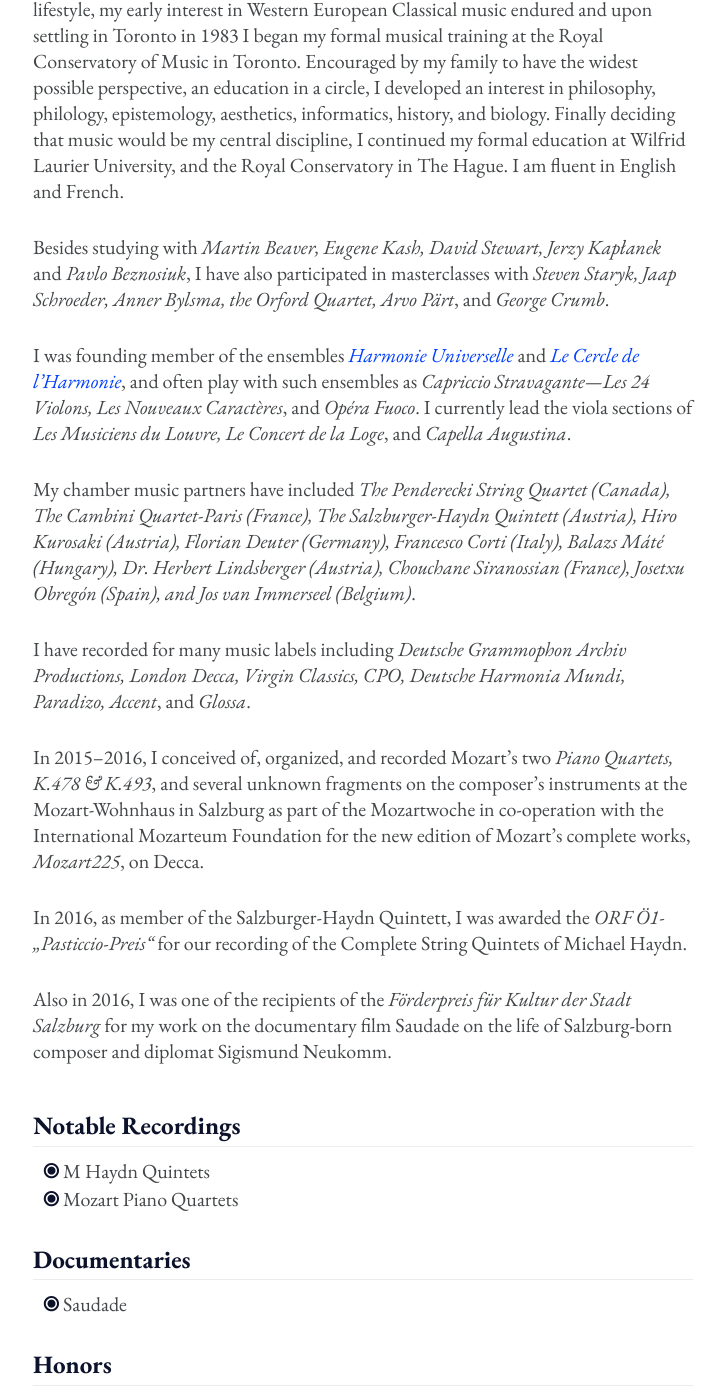
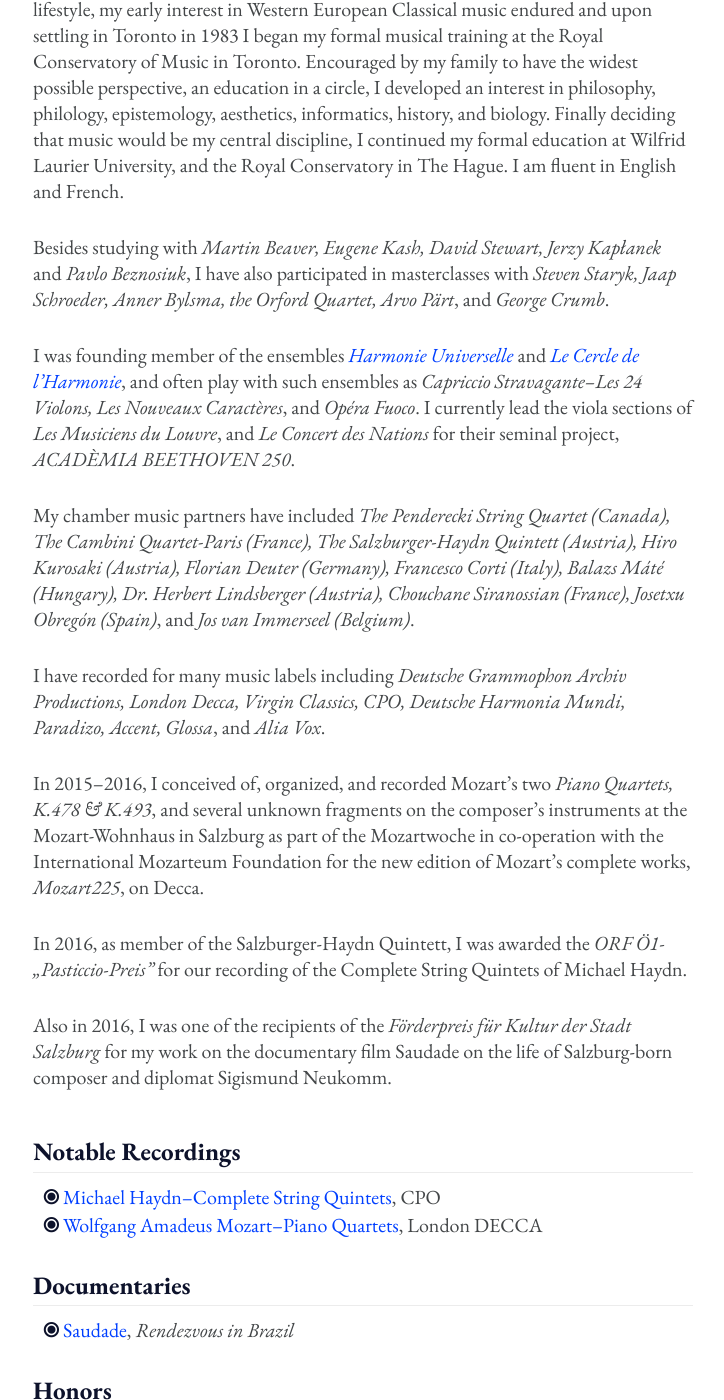
Before and after one commit to davidglidden/davidglidden.github.io, a Jekyll site: the page built from about.md, in a window 1280 px wide and 1400 px high, scrolled down 593 px. Shown: the whole window, without its empty margins (277-1001 px from the left). Built offline with Jekyll 4.4.1, drawn with Linux system fonts in a browser that asks for light colours; some of the changed text lies outside the part shown.

Commit message:
updated text in about & notes

```diff
--- a/about.md
+++ b/about.md
@@ -5,38 +5,41 @@
 excerpt: Pilgrim.
 comments: false
 ---
-
 ## Briefly
 
 ### Avant-propos
 
 I was born into an artistically minded family in Manhattan, New York, in 1974 and spent my early years travelling between Europe, Canada, and the USA with my parents who practice the Spanish art of Flamenco, an art form of intensely energetic and emotional song and dance from the region of Andalusia. In spite of this nomadic lifestyle, my early interest in Western European Classical music endured and upon settling in Toronto in 1983 I began my formal musical training at the Royal Conservatory of Music in Toronto. Encouraged by my family to have the widest possible perspective, an education in a circle, I developed an interest in philosophy, philology, epistemology, aesthetics, informatics, history, and biology. Finally deciding that music would be my central discipline, I continued my formal education at Wilfrid Laurier University, and the Royal Conservatory in The Hague. I am fluent in English and French.
 
-Besides studying with *Martin Beaver, Eugene Kash, David Stewart, Jerzy Kapłanek* and *Pavlo Beznosiuk*, I have also participated in masterclasses with *Steven Staryk, Jaap Schroeder, Anner Bylsma, the Orford Quartet, Arvo Pärt*, and *George Crumb*.
+Besides studying with *Martin Beaver, Eugene Kash, David Stewart, Jerzy Kapłanek* and *Pavlo Beznosiuk*, I have also participated in masterclasses with *Steven Staryk, Jaap Schroeder, Anner Bylsma, the Orford Quartet, Arvo Pärt*, and *George Crumb*.
 
-I was founding member of the ensembles [*Harmonie Universelle*](http://harmonie-universele.com) and [*Le Cercle de l’Harmonie*](http://cercledelharmonie.fr), and often play with such ensembles as *Capriccio Stravagante—Les 24 Violons, Les Nouveaux Caractères*, and *Opéra Fuoco*. I currently lead the viola sections of *Les Musiciens du Louvre, Le Concert de la Loge*, and *Capella Augustina*.
+I was founding member of the ensembles [*Harmonie Universelle*](http://harmonie-universele.com) and [*Le Cercle de l’Harmonie*](http://cercledelharmonie.fr), and often play with such ensembles as *Capriccio Stravagante--Les 24 Violons, Les Nouveaux Caractères*, and *Opéra Fuoco*. I currently lead the viola sections of *Les Musiciens du Louvre*, and *Le Concert des Nations* for their seminal project, *ACADÈMIA BEETHOVEN 250*.
 
-My chamber music partners have included *The Penderecki String Quartet (Canada), The Cambini Quartet-Paris (France), The Salzburger-Haydn Quintett (Austria), Hiro Kurosaki (Austria), Florian Deuter (Germany), Francesco Corti (Italy), Balazs Máté (Hungary), Dr. Herbert Lindsberger (Austria), Chouchane Siranossian (France), Josetxu Obregón (Spain), and Jos van Immerseel (Belgium)*.
+My chamber music partners have included *The Penderecki String Quartet (Canada), The Cambini Quartet-Paris (France), The Salzburger-Haydn Quintett (Austria), Hiro Kurosaki (Austria), Florian Deuter (Germany), Francesco Corti (Italy), Balazs Máté (Hungary), Dr. Herbert Lindsberger (Austria), Chouchane Siranossian (France), Josetxu Obregón (Spain)*, and *Jos van Immerseel (Belgium)*.
 
-I have recorded for many music labels including *Deutsche Grammophon Archiv Productions, London Decca, Virgin Classics, CPO, Deutsche Harmonia Mundi, Paradizo, Accent*, and *Glossa*.
+I have recorded for many music labels including *Deutsche Grammophon Archiv Productions, London Decca, Virgin Classics, CPO, Deutsche Harmonia Mundi, Paradizo, Accent, Glossa*, and *Alia Vox*.
 
 In 2015–2016, I conceived of, organized, and recorded Mozart’s two *Piano Quartets, K.478 & K.493*, and several unknown fragments on the composer’s instruments at the Mozart-Wohnhaus in Salzburg as part of the Mozartwoche in co-operation with the International Mozarteum Foundation for the new edition of Mozart’s complete works, *Mozart225*, on Decca.
 
-In 2016, as member of the Salzburger-Haydn Quintett, I was awarded the *ORF Ö1-„Pasticcio-Preis“* for our recording of the Complete String Quintets of Michael Haydn.
+In 2016, as member of the Salzburger-Haydn Quintett, I was awarded the *ORF Ö1-„Pasticcio-Preis"* for our recording of the Complete String Quintets of Michael Haydn.
 
-Also in 2016, I was one of the recipients of the *Förderpreis für Kultur der Stadt Salzburg* for my work on the documentary film Saudade on the life of Salzburg-born composer and diplomat Sigismund Neukomm.
+Also in 2016, I was one of the recipients of the *Förderpreis für Kultur der Stadt Salzburg* for my work on the documentary film Saudade on the life of Salzburg-born composer and diplomat Sigismund Neukomm.
 
 
 ### Notable Recordings
-- M Haydn Quintets
-- Mozart Piano Quartets
+
+- [Michael Haydn--Complete String Quintets](https://www.allmusic.com/album/michael-haydn-the-complete-string-quintets-mw0002821424), CPO
+- [Wolfgang Amadeus Mozart--Piano Quartets](https://www.mozart225.com), London DECCA
 
 ### Documentaries
-- Saudade
+
+- [Saudade](http://www.saudade.at/home/en/), *Rendezvous in Brazil*
 
 ### Honors
-- *ORF Ö1-“Pasticcio-Preis*, Austria
-- *Förderpreis für Kultur*, Stadt Salzburg
+
+- *ORF Ö1-"Pasticcio-Preis*, Austria
+- *Förderpreis für Kultur*, Stadt Salzburg
 
 ### Public Speaking
+
 - alter Oper Frankfurt, radio
```
Also changed, not shown: notes.md (+16 -4 lines).
